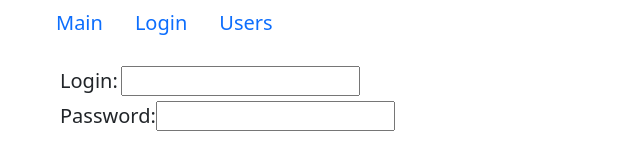
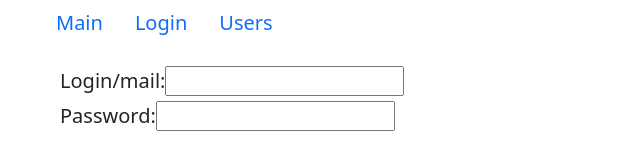
Before and after one commit to ZagSerSan/CP_fast-company, a React (Create React App) app: page /Login in a window 1280 px wide. Shown: the top 160 px of the page, without its empty margins (0-640 px from the left). Built offline with nearby package versions, Linux system fonts and the light colour scheme.

Commit message:
переиспользуемое поле

```diff
--- /dev/null
+++ b/src/app/components/textField.jsx
@@ -0,0 +1,29 @@
+import React from 'react'
+import PropTypes from 'prop-types'
+
+const TextField = ({name, label, value, type, onChange}) => {
+  return (
+    <div className='form-row'>
+      <label htmlFor={name}>{label}</label>
+      <input
+        type={type}
+        id={name}
+        name={name}
+        value={value}
+        onChange={onChange}
+      />
+    </div>
+  )
+}
+TextField.defaultValues = {
+  type: "text"
+}
+TextField.propTypes = {
+  name: PropTypes.string.isRequired,
+  label: PropTypes.string.isRequired,
+  value: PropTypes.string.isRequired,
+  type: PropTypes.string,
+  onChange: PropTypes.func.isRequired
+}
+
+export default TextField
--- a/src/app/layouts/login.jsx
+++ b/src/app/layouts/login.jsx
@@ -1,5 +1,6 @@
 import React from 'react'
 import { useState } from 'react'
+import TextField from '../components/textField'
 import './login.css'
 
 const Login = () => {
@@ -20,14 +21,19 @@ const Login = () => {
 
   return (
     <form className='form' action="">
-      <div className='form-row'>
-        <label htmlFor='login'>Login:</label>
-        <input type="text" id='login' name='mail' value={mail} onChange={changeValue}/>
-      </div>
-      <div className='form-row'>
-        <label htmlFor='password'>Password:</label>
-        <input type="password" id='password' name='password' value={password} onChange={changeValue}/>
-      </div>
+      <TextField
+        label='Login/mail:'
+        name='mail'
+        value={mail}
+        onChange={changeValue}
+      />
+      <TextField
+        label='Password:'
+        name='password'
+        value={password}
+        type='password'
+        onChange={changeValue}
+      />
     </form>
    )
 }
```
